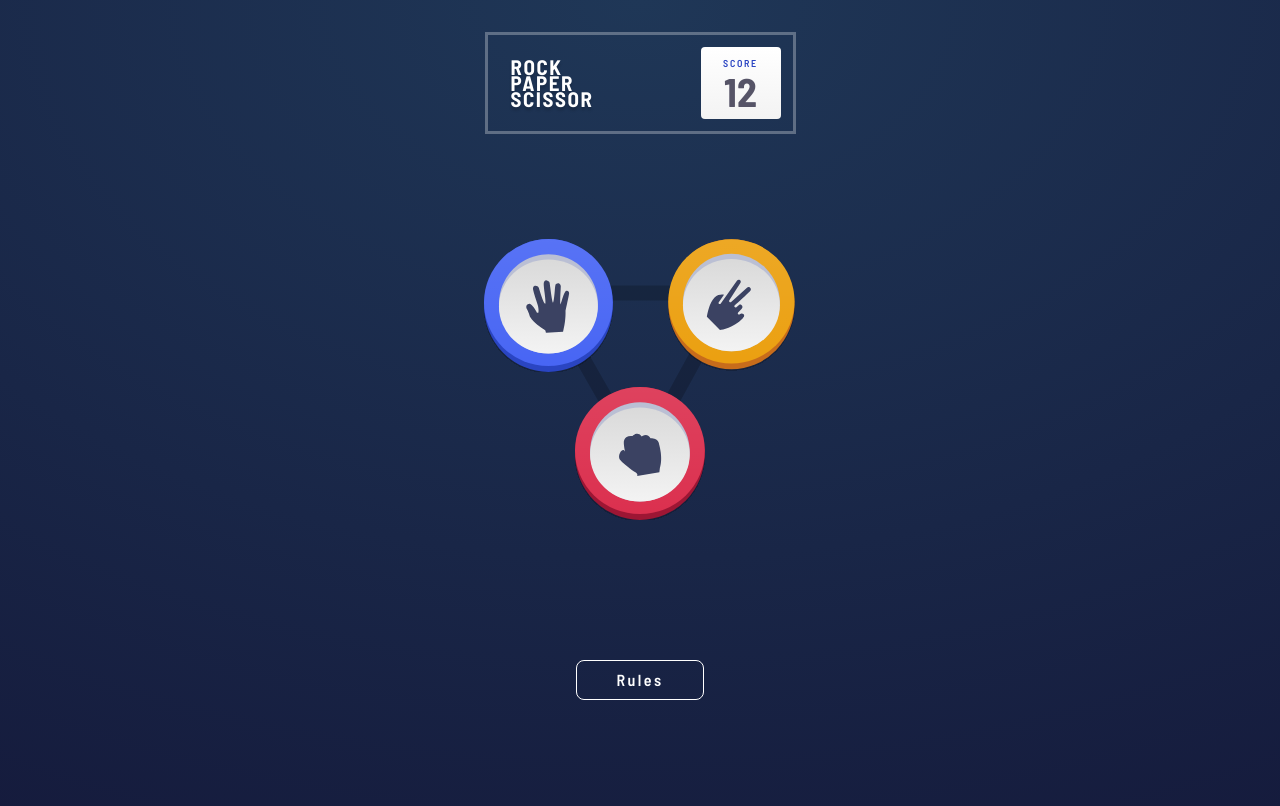
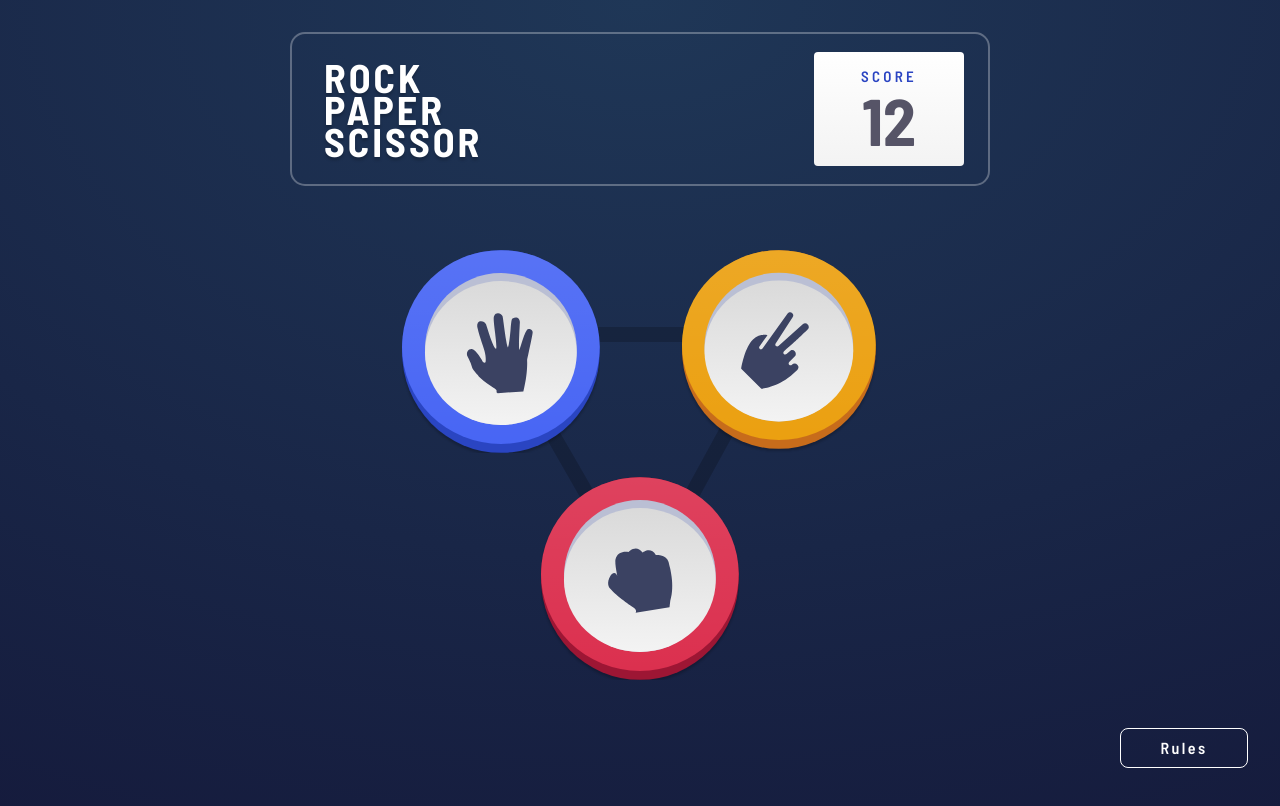
Before and after one commit to oussamataima/rock-paper-scissors, a Vue app: page / in a window 1280 px wide. Shown: the top 806 px of the page. Built offline with nearby package versions, Linux system fonts and the light colour scheme.

Commit message:
complete ui for desktop

```diff
--- a/src/App.vue
+++ b/src/App.vue
@@ -1,40 +1,34 @@
 <script setup lang="ts">
  import Rules from '@/components/Rules.vue';
+ import SPC from '@/components/SPC.vue';
 
 </script>
 
 <template>
   <main>
-    <header class="border-[3px]  border-[#FFFFFF4A] max-w-[311px] mx-auto flex justify-between items-center p-3 pl-[23px] mt-8">
+    <header class="border-[2px]  border-[#FFFFFF4A] max-w-[311px] md:max-w-[700px] mx-auto flex justify-between items-center p-3 pl-[23px] md:py-[18px] md:pl-8 md:pr-6 mt-8 rounded-[15px]">
       <h1
-        class="flex flex-col text-[21px] text-white font-bold uppercase leading-[0.762] tracking-[0.075em] w-fit text-shadow"
+        class="flex flex-col text-[21px] md:text-[40px] text-white font-bold uppercase
+         leading-[0.762] tracking-[0.075em] w-fit text-shadow md:leading-[0.8]"
       >
         <span>rock</span>
         <span>paper</span>
         <span>scissor</span>
       </h1>
-      <div class="w-20 h-[72px] bg-score rounded flex flex-col justify-center items-center ">
-        <span class="text-[#2a44c2] font-semibold text-[10px] tracking-[0.17em] uppercase leading-normal">score</span>
-        <span class="text-[#565467] font-bold text-[40px] uppercase leading-10">12</span>
+      <div class="w-20 h-[72px] bg-score rounded flex flex-col justify-center items-center md:w-[150px] md:h-[114px]">
+        <span class="text-[#2a44c2] font-semibold text-[10px] tracking-[0.17em] uppercase leading-normal md:text-[15px] md:tracking-[0.22em]">score</span>
+        <span class="text-[#565467] font-bold text-[40px] uppercase leading-10 md:text-[66px] md:leading-[66px]">12</span>
       </div>
     </header>
-    <section class="relative mt-[105px] max-w-[312px] h-[281px] mx-auto  flex justify-center items-center">
-      <img class="w-[129.36px] h-[132.65px] absolute top-0 left-0" src="/paper.svg" alt="">
-      <img class="w-[129.36px] h-[132.65px] absolute top-0 right-0" src="/scissor.svg" alt="">
-      <img class="w-[129.36px] h-[132.65px] absolute bottom-0" src="/rock.svg" alt="">
-      <img class="" src="/holder.svg" alt="">
-    </section>
+    <SPC/>
     <Rules/>
   </main>
 </template>
-<!-- <style>
-body {
-  display: flex;
-  justify-content: center;
-  align-items: center;
-  height: 100vh;
-  margin: 0;
-  background-color: #000; /* Example background color */
+<style>
+.element:hover {
+  box-shadow: 0 0 0 21px rgba(255, 255, 255, 0.05);
+  border-radius: 100%;
+  transition: all 0.3s ease-in-out;
 }
 
 .ellipse-container {
@@ -49,5 +43,3 @@ body {
   border-radius: 50%;
 }
 </style>
-
- p -->
--- a/src/components/Rules.vue
+++ b/src/components/Rules.vue
@@ -10,13 +10,16 @@ function showRules() {
 }
 </script>
 <template>
-  <section class="flex justify-center mt-[140px] mb-14">
+  <section
+    class="flex justify-center mt-[140px] mb-14 md:m-0 md:fixed md:bottom-8 md:right-8"
+  >
     <Rulesbtn @show="showRules" />
-
   </section>
-  <transition name="slide-fade">
-    <div v-if="isShow" class="bg-white fixed top-0 left-0 right-0 min-h-screen">
-      <h2 class="text-[#3B4262] font-bold text-[32px] text-center mt-24 leading-8">
+  <transition  name="slide-fade">
+    <div v-if="isShow" class="bg-white fixed top-0 left-0 right-0 min-h-screen md:hidden">
+      <h2
+        class="text-[#3B4262] font-bold text-[32px] uppercase text-center mt-24 leading-8"
+      >
         Rules
       </h2>
       <img class="mx-auto mt-[113px]" src="/rules_mobile.svg" alt="rules" />
@@ -25,31 +28,49 @@ function showRules() {
       </div>
     </div>
   </transition>
+  <Transition  name="fade">
+    <section v-if="isShow" class="hidden md:block ">
+      <div @click="() => (show = false)" class="fixed top-0 left-0 right-0 bottom-0 bg-black opacity-50"></div>
+     <div
 
+      class="fixed z-50 left-1/2 right-1/2 top-1/2 bottom-1/2 translate-y-[-50%] translate-x-[-50%] bg-white rounded-lg w-[400px] h-[415px] p-8"
+    >
+      <div class="flex justify-between">
+        <h2 class="text-[#3B4262] font-bold text-[32px] uppercase leading-8">Rules</h2>
+        <CloseBtn @close="() => (show = false)" />
+      </div>
+      <img class="mx-auto mt-12" src="/rules.svg" alt="rules" />
+    </div>
+    </section>
+
+  </Transition>
 </template>
 <style>
-/* Define the transition classes */
-.fade-enter-active, .fade-leave-active {
-  transition: opacity 0.5s;
+.fade-enter-active,
+.fade-leave-active {
+  transition: opacity 0.5s ease;
 }
 .fade-enter-from, .fade-leave-to /* .fade-leave-active in <2.1.8 */ {
   opacity: 0;
 }
-.fade-enter-to, .fade-leave-from {
+.fade-enter-to,
+.fade-leave-from {
   opacity: 1;
 }
 
 /* Define the transition classes */
-.slide-fade-enter-active, .slide-fade-leave-active {
+.slide-fade-enter-active,
+.slide-fade-leave-active {
   transition: transform 0.5s ease, opacity 0.5s ease;
 }
-.slide-fade-enter-from, .slide-fade-leave-to {
+.slide-fade-enter-from,
+.slide-fade-leave-to {
   transform: translateY(100%);
   opacity: 0;
 }
-.slide-fade-enter-to, .slide-fade-leave-from {
+.slide-fade-enter-to,
+.slide-fade-leave-from {
   transform: translateY(0);
   opacity: 1;
 }
-
 </style>
--- /dev/null
+++ b/src/components/SPC.vue
@@ -0,0 +1,15 @@
+<script setup lang="ts">
+</script>
+<template>
+    <section class="relative mt-[105px] md:mt-16 md:mb-[76px] max-w-[312px] h-[281px] md:max-w-[476px] md:h-[430px] mx-auto  flex justify-center items-center">
+        <img class="element w-[129.36px] h-[132.65px] md:w-[198px] md:h-[203px] cursor-pointer absolute top-0 left-0" src="/paper.svg" alt="">
+        <img class="element w-[129.36px] h-[132.65px] md:w-[198px] md:h-[203px] cursor-pointer absolute top-0 right-0" src="/scissor.svg" alt="">
+        <img class="element w-[129.36px] h-[132.65px] md:w-[198px] md:h-[203px] cursor-pointer absolute bottom-0" src="/rock.svg" alt="">
+        <svg class="block md:hidden" xmlns="http://www.w3.org/2000/svg" width="207" height="190" viewBox="0 0 207 190" fill="none">
+          <path opacity="0.2" fill-rule="evenodd" clip-rule="evenodd" d="M194 8C194 8 2.98358 8 6.0484 8C9.11322 8 102.925 174 102.925 174L194 8Z" stroke="black" stroke-width="15"/>
+        </svg>
+        <svg class="hidden md:block" xmlns="http://www.w3.org/2000/svg" width="306" height="277" viewBox="0 0 306 277" fill="none">
+          <path opacity="0.2" fill-rule="evenodd" clip-rule="evenodd" d="M292.5 7.5C292.5 7.5 0.895138 7.5 5.57388 7.5C10.2526 7.5 153.466 261.5 153.466 261.5L292.5 7.5Z" stroke="black" stroke-width="15"/>
+        </svg>
+      </section>
+</template>
```
Also changed, not shown: public/rules.svg (added).
